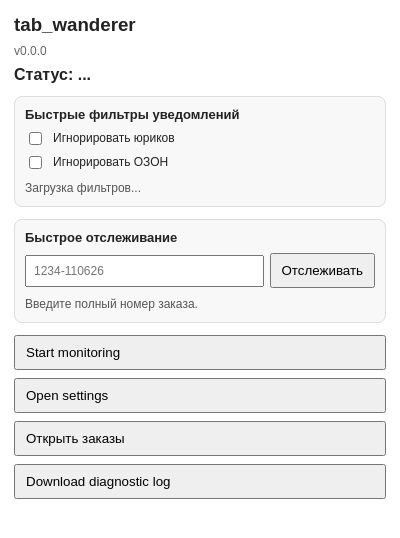
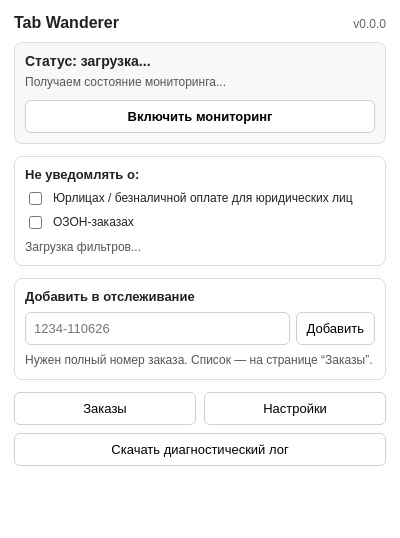
Before and after one commit to DonutWithCoffee/tab_wanderer, a browser extension: page popup.html in a window 400 px wide. Drawn offline with Linux system fonts and the light colour scheme.

Commit message:
polish(popup): clarify main controls

```diff
--- a/popup.html
+++ b/popup.html
@@ -4,90 +4,139 @@
     <meta charset="UTF-8">
     <style>
         body {
-            min-width: 300px;
+            box-sizing: border-box;
+            min-width: 340px;
             margin: 0;
             padding: 14px;
             font-family: Arial, sans-serif;
             color: #222;
+            background: #fff;
         }
 
         h3 {
-            margin: 0 0 8px;
+            margin: 0;
+            font-size: 16px;
+        }
+
+        button {
+            box-sizing: border-box;
+            width: 100%;
+            padding: 8px 10px;
+            border: 1px solid #cfcfcf;
+            border-radius: 6px;
+            background: #fff;
+            cursor: pointer;
+            text-align: center;
+            font-size: 13px;
+        }
+
+        button:hover {
+            background: #f3f3f3;
+        }
+
+        .header {
+            display: flex;
+            align-items: baseline;
+            justify-content: space-between;
+            gap: 12px;
+            margin-bottom: 10px;
         }
 
         #version {
-            margin-bottom: 8px;
             color: #666;
             font-size: 12px;
+            white-space: nowrap;
+        }
+
+        .status-card {
+            margin-bottom: 12px;
+            padding: 10px;
+            border: 1px solid #ddd;
+            border-radius: 8px;
+            background: #f8f8f8;
         }
 
         #status {
-            margin-bottom: 12px;
+            margin-bottom: 5px;
             font-weight: bold;
+            font-size: 14px;
+        }
+
+        #statusDetails {
+            color: #555;
+            font-size: 12px;
+            line-height: 1.35;
         }
 
         .running {
-            color: green;
+            color: #168018;
         }
 
         .stopped {
-            color: red;
+            color: #b00020;
         }
 
         .warming {
             color: #a15c00;
         }
 
-        .actions-group {
-            display: flex;
-            flex-direction: column;
-            gap: 8px;
+        .primary-action {
+            margin-top: 10px;
+            font-weight: bold;
         }
 
-        button {
-            padding: 8px 10px;
-            cursor: pointer;
-            text-align: left;
+        .actions-grid {
+            display: grid;
+            grid-template-columns: 1fr 1fr;
+            gap: 8px;
+            margin-top: 10px;
+        }
+
+        .actions-grid .wide {
+            grid-column: 1 / -1;
         }
 
         .hint {
-            margin: 8px 0 0;
+            margin: 7px 0 0;
             color: #555;
             font-size: 12px;
             line-height: 1.35;
         }
 
-        .quick-settings {
+        .section {
             margin: 12px 0;
             padding: 10px;
             border: 1px solid #ddd;
             border-radius: 8px;
-            background: #f8f8f8;
+            background: #fff;
+        }
+
+        .section-title {
+            margin: 0 0 8px;
+            font-size: 13px;
+            font-weight: bold;
         }
 
         .inline-form {
             display: flex;
             gap: 6px;
             align-items: center;
-            flex-wrap: wrap;
         }
 
         .inline-form input[type="text"] {
             box-sizing: border-box;
             flex: 1;
-            min-width: 150px;
-            padding: 7px;
-            font-size: 12px;
+            min-width: 0;
+            padding: 8px;
+            border: 1px solid #cfcfcf;
+            border-radius: 6px;
+            font-size: 13px;
         }
 
         .inline-form button {
             flex: 0 0 auto;
-        }
-
-        .quick-settings-title {
-            margin: 0 0 8px;
-            font-size: 13px;
-            font-weight: bold;
+            width: auto;
+            white-space: nowrap;
         }
 
         .checkbox-row {
@@ -105,38 +154,43 @@
     </style>
 </head>
 <body>
-    <h3>tab_wanderer</h3>
+    <div class="header">
+        <h3>Tab Wanderer</h3>
+        <div id="version"></div>
+    </div>
 
-    <div id="version"></div>
-    <div id="status">Статус: ...</div>
+    <div class="status-card">
+        <div id="status">Статус: загрузка...</div>
+        <div id="statusDetails">Получаем состояние мониторинга...</div>
+        <button id="toggleMonitor" class="primary-action">Включить мониторинг</button>
+    </div>
 
-    <div class="quick-settings">
-        <p class="quick-settings-title">Быстрые фильтры уведомлений</p>
+    <div class="section">
+        <p class="section-title">Не уведомлять о:</p>
         <label class="checkbox-row">
             <input type="checkbox" id="popupIgnoreLegalEntityPayment">
-            Игнорировать юриков
+            Юрлицах / безналичной оплате для юридических лиц
         </label>
         <label class="checkbox-row">
             <input type="checkbox" id="popupIgnoreOzon">
-            Игнорировать ОЗОН
+            ОЗОН-заказах
         </label>
         <div id="quickSuppressStatus" class="hint">Загрузка фильтров...</div>
     </div>
 
-    <div class="quick-settings">
-        <p class="quick-settings-title">Быстрое отслеживание</p>
+    <div class="section">
+        <p class="section-title">Добавить в отслеживание</p>
         <div class="inline-form">
             <input id="popupWatchedOrderInput" type="text" placeholder="1234-110626" autocomplete="off">
-            <button id="popupAddWatchedOrder" type="button">Отслеживать</button>
+            <button id="popupAddWatchedOrder" type="button">Добавить</button>
         </div>
-        <div id="popupWatchedOrderStatus" class="hint">Введите полный номер заказа.</div>
+        <div id="popupWatchedOrderStatus" class="hint">Нужен полный номер заказа. Список — на странице “Заказы”.</div>
     </div>
 
-    <div class="actions-group">
-        <button id="toggleMonitor">Start monitoring</button>
-        <button id="openOptions">Open settings</button>
-        <button id="openHistory">Открыть заказы</button>
-        <button id="downloadDiagnosticLog">Download diagnostic log</button>
+    <div class="actions-grid">
+        <button id="openHistory">Заказы</button>
+        <button id="openOptions">Настройки</button>
+        <button id="downloadDiagnosticLog" class="wide">Скачать диагностический лог</button>
     </div>
 
     <div id="diagnosticLogStatus" class="hint"></div>
--- a/popup.js
+++ b/popup.js
@@ -103,17 +103,17 @@ function loadPopupConfig() {
 
         currentPopupConfig = res.userConfig || currentPopupConfig;
         updateQuickSuppressorControls(currentPopupConfig);
-        setText('quickSuppressStatus', 'Быстрые фильтры управляют только уведомлениями.');
+        setText('quickSuppressStatus', 'Фильтры скрывают только уведомления. Состояние заказов всё равно обновляется.');
     });
 }
 
-function savePopupConfig(nextConfig, successMessage = 'Быстрые фильтры сохранены.') {
-    setText('quickSuppressStatus', 'Сохраняем быстрые фильтры...');
+function savePopupConfig(nextConfig, successMessage = 'Фильтры уведомлений сохранены.') {
+    setText('quickSuppressStatus', 'Сохраняем фильтры уведомлений...');
 
     send({ type: 'UPDATE_CONFIG', userConfig: nextConfig }, (res) => {
         if (!res?.ok) {
             updateQuickSuppressorControls(currentPopupConfig);
-            setText('quickSuppressStatus', 'Ошибка сохранения быстрых фильтров.');
+            setText('quickSuppressStatus', 'Ошибка сохранения фильтров уведомлений.');
             return;
         }
 
@@ -236,22 +236,46 @@ function addWatchedOrderFromPopup() {
             input.value = '';
         }
 
-        setText('popupWatchedOrderStatus', `Заказ №${id} добавлен. Управление списком — на странице “Заказы”.`);
+        setText('popupWatchedOrderStatus', `Заказ №${id} добавлен. Список и история — на странице “Заказы”.`);
     });
 }
 
 function getStatusLabel(status = {}) {
     if (status.isRunning !== true) {
-        return 'Статус: STOPPED';
+        return 'Статус: выключен';
     }
 
     const state = String(status.monitorState || 'active');
 
     if (state === 'warming') {
-        return 'Статус: WARMING';
+        return 'Статус: запускается';
     }
 
-    return 'Статус: RUNNING';
+    return 'Статус: работает';
+}
+
+
+function getMonitorModeLabel(value) {
+    return value === 'active' ? 'активный' : 'по фильтрам админки';
+}
+
+function buildStatusDetails(status = {}) {
+    if (status.isRunning !== true) {
+        return 'Мониторинг остановлен. Уведомления не отправляются.';
+    }
+
+    const parts = [
+        `режим: ${getMonitorModeLabel(status.monitorMode)}`,
+        `окно: ${getNumber(status.windowOrdersCount)}`,
+        `известно: ${getNumber(status.knownOrdersCount)}`,
+        `worker: ${status.hasWorkerTab === true ? 'есть' : 'нет'}`
+    ];
+
+    if (String(status.monitorState || '') === 'warming') {
+        parts.unshift('идёт стартовая синхронизация без пачки уведомлений');
+    }
+
+    return parts.join(' · ');
 }
 
 function updateStatus(status = {}) {
@@ -269,6 +293,8 @@ function updateStatus(status = {}) {
         eventJournalCount: getNumber(status.eventJournalCount)
     };
 
+    setText('statusDetails', buildStatusDetails(currentMonitorStatus));
+
     const statusEl = document.getElementById('status');
 
     if (statusEl) {
@@ -285,7 +311,7 @@ function updateStatus(status = {}) {
     const toggleBtn = document.getElementById('toggleMonitor');
 
     if (toggleBtn) {
-        toggleBtn.innerText = currentMonitorStatus.isRunning ? 'Stop monitoring' : 'Start monitoring';
+        toggleBtn.innerText = currentMonitorStatus.isRunning ? 'Остановить мониторинг' : 'Включить мониторинг';
     }
 }
 
@@ -471,11 +497,11 @@ function downloadTextFile(filename, text) {
 }
 
 function downloadDiagnosticLogFromPopup() {
-    setText('diagnosticLogStatus', 'Preparing diagnostic log...');
+    setText('diagnosticLogStatus', 'Готовим диагностический лог...');
 
     send({ type: 'GET_MONITOR_STATUS' }, (statusRes) => {
         if (!statusRes?.ok) {
-            setText('diagnosticLogStatus', 'Failed to load monitor status.');
+            setText('diagnosticLogStatus', 'Не удалось загрузить состояние мониторинга.');
             return;
         }
 
@@ -487,7 +513,7 @@ function downloadDiagnosticLogFromPopup() {
             }
         }, (logRes) => {
             if (!logRes?.ok) {
-                setText('diagnosticLogStatus', 'Failed to load diagnostic log.');
+                setText('diagnosticLogStatus', 'Не удалось загрузить диагностический лог.');
                 return;
             }
 
@@ -496,7 +522,7 @@ function downloadDiagnosticLogFromPopup() {
 
             setText(
                 'diagnosticLogStatus',
-                downloaded ? 'Diagnostic log prepared.' : 'Failed to prepare diagnostic log.'
+                downloaded ? 'Диагностический лог готов.' : 'Не удалось подготовить диагностический лог.'
             );
         });
     });
```
Also changed, not shown: tests/popup-ui.test.js (+12 -7 lines).
